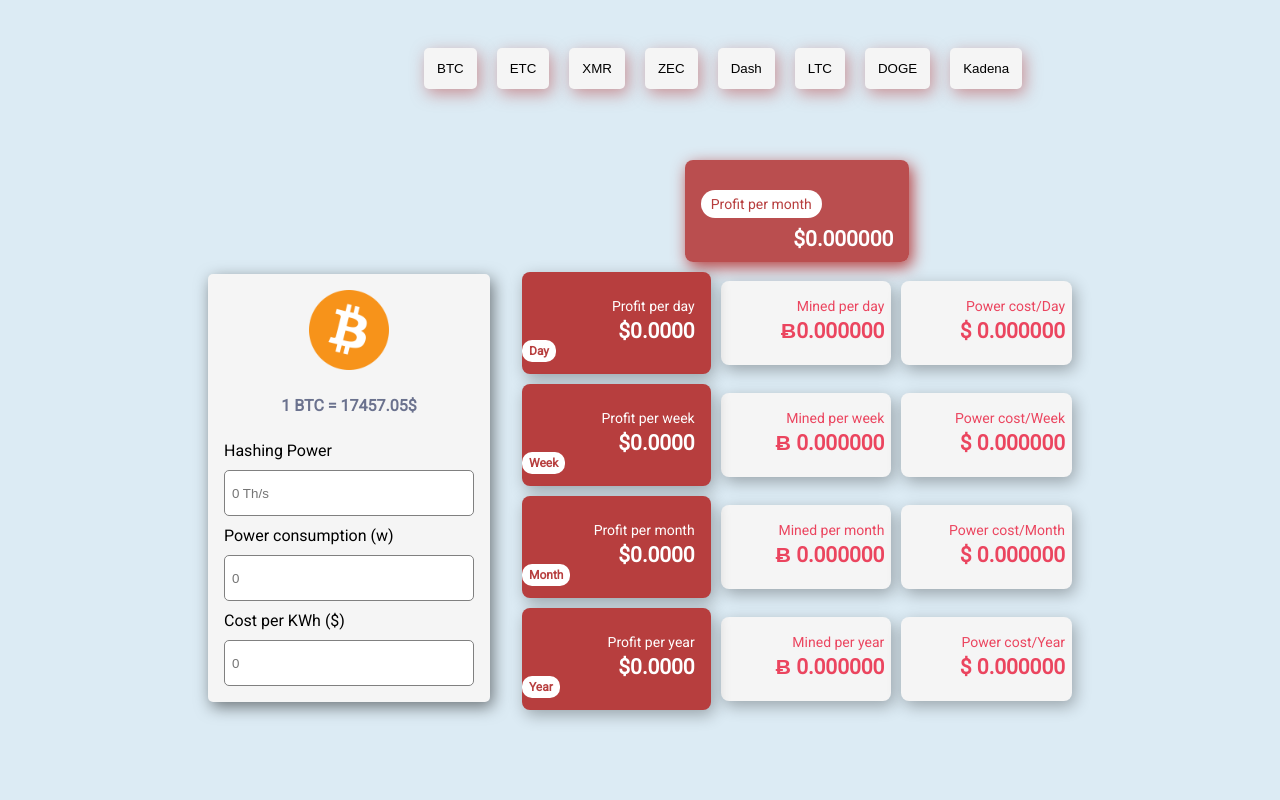
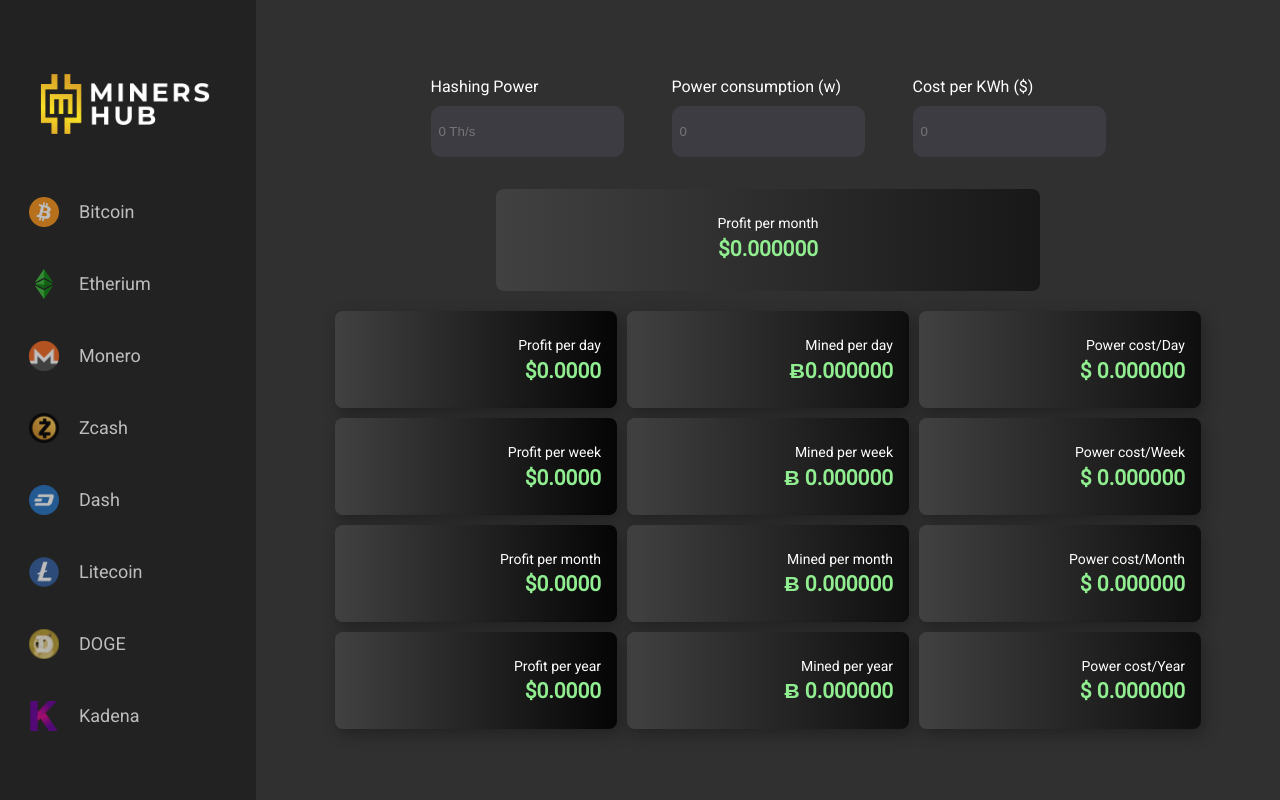
Before and after one commit to salmanhaider14/mining-calculator, a React (Vite) app: page / in a window 1280 px wide. Built offline with nearby package versions, Linux system fonts and the light colour scheme.

Commit message:
ui remake

```diff
--- a/src/App.jsx
+++ b/src/App.jsx
@@ -3,7 +3,7 @@
 
 function App() {
   let [hourlyvalue, setHourlyValue] = useState(0.00000015);
-  let [exchangerate, setExchangeRate] = useState(17, 457.05);
+  let [exchangerate, setExchangeRate] = useState(16670.97);
 
   const [hashingpower, setHashingpower] = useState(0);
 
@@ -76,14 +76,16 @@
   const [isDoge, setIsDoge] = useState(false);
   const [isKadena, setIsKadena] = useState(false);
 
-  console.log(hourlyvalue);
-
   return (
     <div className="App">
       <div className="options">
-        <ul>
-          <li>
-            <button
+        <a href="https://minershub.ae">
+          <img src="/logo.png" alt="" className="logo" />
+        </a>
+
+        <div className="coins-container">
+          <div
+            className="coin"
             onClick={() => {
               setIsbtc(true);
               setIsetc(false);
@@ -94,17 +96,18 @@
               setIsDoge(false);
               setIsKadena(false);
               setHourlyValue(0.00000015);
-                setExchangeRate(17457.05);
+              setExchangeRate(16670.97);
               setProfitDay(0);
               setCostday(0);
               setMinedday(0);
             }}
           >
-              BTC{" "}
-            </button>
-          </li>
-          <li>
-            <button
+            <img src="/btc.png" alt="" width={30} />
+            <p>Bitcoin</p>
+          </div>
+
+          <div
+            className="coin"
             onClick={() => {
               setHourlyValue(0.00000677);
               setExchangeRate(18.26);
@@ -121,11 +124,12 @@
               setIsKadena(false);
             }}
           >
-              ETC{" "}
-            </button>
-          </li>
-          <li>
-            <button
+            <img src="/etc.png" alt="" width={30} />
+            <p> Etherium</p>
+          </div>
+
+          <div
+            className="coin"
             onClick={() => {
               setExchangeRate(148.55);
               setHourlyValue(0.0000082);
@@ -142,11 +146,12 @@
               setMinedday(0);
             }}
           >
-              XMR{" "}
-            </button>
-          </li>
-          <li>
-            <button
+            <img src="/xmr.png" alt="" width={30} />
+            <p>Monero </p>
+          </div>
+
+          <div
+            className="coin"
             onClick={() => {
               setExchangeRate(45.93);
               setHourlyValue(0.00001074);
@@ -163,11 +168,12 @@
               setMinedday(0);
             }}
           >
-              ZEC
-            </button>
-          </li>
-          <li>
-            <button
+            <img src="/zec.png" alt="" width={30} />
+            <p>Zcash </p>
+          </div>
+
+          <div
+            className="coin"
             onClick={() => {
               setExchangeRate(46.79);
               setHourlyValue(0.00000002);
@@ -184,11 +190,12 @@
               setMinedday(0);
             }}
           >
-              Dash
-            </button>
-          </li>
-          <li>
-            <button
+            <img src="/dash.png" alt="" width={30} />
+            <p>Dash</p>
+          </div>
+
+          <div
+            className="coin"
             onClick={() => {
               setExchangeRate(73.16);
               setHourlyValue(0.00000052);
@@ -205,11 +212,12 @@
               setMinedday(0);
             }}
           >
-              LTC
-            </button>
-          </li>
-          <li>
-            <button
+            <img src="/ltc.png" alt="" width={30} />
+            <p> Litecoin </p>
+          </div>
+
+          <div
+            className="coin"
             onClick={() => {
               setExchangeRate(0.082);
               setHourlyValue(0.00076643);
@@ -226,11 +234,12 @@
               setMinedday(0);
             }}
           >
-              DOGE
-            </button>
-          </li>
-          <li>
-            <button
+            <img src="/doge.png" alt="" width={30} />
+            <p>DOGE</p>
+          </div>
+
+          <div
+            className="coin"
             onClick={() => {
               setExchangeRate(0.997);
               setHourlyValue(0.0133675);
@@ -247,38 +256,18 @@
               setMinedday(0);
             }}
           >
-              Kadena
-            </button>
-          </li>
-        </ul>
+            <img src="/kadena.png" alt="" width={30} />
+            <p>Kadena</p>
+          </div>
+        </div>
       </div>
 
       <div className="container">
+        <div className="stats">
           <div className="calculator">
-          <img
-            src={
-              (isbtc && "/btc.png") ||
-              (isEtc && "/etc.png") ||
-              (isXmr && "/xmr.png") ||
-              (isZec && "/zec.png") ||
-              (isDash && "/dash.png") ||
-              (isLtc && "/ltc.png") ||
-              (isDoge && "/doge.png") ||
-              (isKadena && "/kadena.png")
-            }
-            alt=""
-            width={80}
-          />
-          <p className="rate">
-            {(isbtc && "1 BTC = 17457.05$") ||
-              (isEtc && "1 ETC = 18.26$") ||
-              (isXmr && "1 XMR = 148.55$") ||
-              (isZec && "1 ZEC = 45.93$") ||
-              (isDash && "1 Dash = 46.79$") ||
-              (isLtc && "1 LTC = 73.16$") ||
-              (isDoge && "1 DOGE = 0.082$") ||
-              (isKadena && "1 KDA = 0.997$ ")}
-          </p>
+            <div
+              style={{ display: "flex", flexDirection: "column", gap: "10px" }}
+            >
               <label>Hashing Power</label>
               <input
                 type={"text"}
@@ -296,30 +285,31 @@
                   setHashingpower(e.target.value);
                 }}
               />
+            </div>
 
+            <div
+              style={{ display: "flex", flexDirection: "column", gap: "10px" }}
+            >
+              {" "}
               <label>Power consumption (w)</label>
               <input
                 type={"text"}
                 placeholder="0"
                 onChange={(e) => setPower(e.target.value)}
               />
+            </div>
 
+            <div
+              style={{ display: "flex", flexDirection: "column", gap: "10px" }}
+            >
               <label>Cost per KWh ($)</label>
               <input
                 type={"text"}
                 placeholder="0"
                 onChange={(e) => setHorsepower(e.target.value)}
               />
-
-          {/* <label>Pool Fee (%)</label>
-          <input
-            type={"text"}
-            placeholder="0"
-            onChange={(e) => setPool(e.target.value)}
-          /> */}
             </div>
-
-        <div className="stats">
+          </div>
           <div className="day">
             <div className="profitmonth">
               <p>Profit per month</p>
@@ -328,25 +318,15 @@
           </div>
 
           <div className="day">
-            {profitday > costday ? (
-              <div className="profit" style={{ backgroundColor: "green" }}>
+            {profitday < costday ? (
+              <div className="profit" style={{ color: "red" }}>
                 <p>Profit per day</p>
                 <h2>${profitday.toFixed(4)}</h2>
-                {/* <p style={{ fontSize: "14px" }}>
-                  Pool Fee $ {poolday.toFixed(4)}
-                </p> */}
-
-                <h3>Day</h3>
               </div>
             ) : (
               <div className="profit">
                 <p>Profit per day</p>
                 <h2>${profitday.toFixed(4)}</h2>
-                {/* <p style={{ fontSize: "14px" }}>
-                  Pool Fee $ {poolday.toFixed(4)}
-                </p> */}
-
-                <h3>Day</h3>
               </div>
             )}
             <div className="mined">
@@ -370,23 +350,15 @@
             </div>
           </div>
           <div className="day">
-            {profitday > costday ? (
-              <div className="profit" style={{ backgroundColor: "green" }}>
+            {profitday < costday ? (
+              <div className="profit" style={{ color: "red" }}>
                 <p>Profit per week</p>
                 <h2>${profitweek.toFixed(4)}</h2>
-                {/* <p style={{ fontSize: "14px" }}>
-                  Pool Fee $ {poolweek.toFixed(4)}
-                </p> */}
-                <h3>Week</h3>
               </div>
             ) : (
               <div className="profit">
                 <p>Profit per week</p>
                 <h2>${profitweek.toFixed(4)}</h2>
-                {/* <p style={{ fontSize: "14px" }}>
-                  Pool Fee $ {poolweek.toFixed(4)}
-                </p> */}
-                <h3>Week</h3>
               </div>
             )}
             <div className="mined">
@@ -410,23 +382,15 @@
             </div>
           </div>
           <div className="day">
-            {profitday > costday ? (
-              <div className="profit" style={{ backgroundColor: "green" }}>
+            {profitday < costday ? (
+              <div className="profit" style={{ color: "red" }}>
                 <p>Profit per month</p>
                 <h2>${profitmonth.toFixed(4)}</h2>
-                {/* <p style={{ fontSize: "14px" }}>
-                  Pool Fee $ {poolMonth.toFixed(4)}
-                </p> */}
-                <h3>Month</h3>
               </div>
             ) : (
               <div className="profit">
                 <p>Profit per month</p>
                 <h2>${profitmonth.toFixed(4)}</h2>
-                {/* <p style={{ fontSize: "14px" }}>
-                  Pool Fee $ {poolMonth.toFixed(4)}
-                </p> */}
-                <h3>Month</h3>
               </div>
             )}
             <div className="mined">
@@ -450,23 +414,15 @@
             </div>
           </div>
           <div className="day">
-            {profitday > costday ? (
-              <div className="profit" style={{ backgroundColor: "green" }}>
+            {profitday < costday ? (
+              <div className="profit" style={{ color: "red" }}>
                 <p>Profit per year</p>
                 <h2>${profityear.toFixed(4)}</h2>
-                {/* <p style={{ fontSize: "14px" }}>
-                  Pool Fee $ {poolYear.toFixed(4)}
-                </p> */}
-                <h3>Year</h3>
               </div>
             ) : (
               <div className="profit">
                 <p>Profit per year</p>
                 <h2>${profityear.toFixed(4)}</h2>
-                {/* <p style={{ fontSize: "14px" }}>
-                  Pool Fee $ {poolYear.toFixed(4)}
-                </p> */}
-                <h3>Year</h3>
               </div>
             )}
             <div className="mined">
--- a/src/App.scss
+++ b/src/App.scss
@@ -5,36 +5,59 @@
 .App {
   min-height: 100vh;
   width: 100%;
-  background-color: rgb(186, 215, 233, 0.5);
+  display: flex;
 
   .options {
-    margin-top: 2rem;
+    background-color: #222222;
+    min-height: 100vh;
+    transition: all 0.5s;
+    width: 20%;
+    display: flex;
+
+    .logo {
+      width: 250px;
+      object-fit: contain;
       position: absolute;
-    margin-left: 30%;
+      left: 0;
+    }
 
-    ul {
-      list-style: none;
+    .hamburger {
+      position: absolute;
+      right: 0;
+      cursor: pointer;
+      z-index: 999;
+    }
+    .coins-container {
+      display: flex;
+      flex-direction: column;
+      align-items: center;
+      padding: 1rem;
+      line-height: 10px;
+      margin-top: 10rem;
+      .coin {
+        color: white;
+        border: none;
+        padding: 13px;
+        border-radius: 5px;
         display: flex;
         gap: 20px;
-      border: none;
-      flex-wrap: wrap;
-      justify-content: center;
-      align-items: center;
+        width: 250px;
+        font-size: 18px;
+        cursor: pointer;
+        opacity: 0.7;
 
-      li {
-        button {
-          background-color: whitesmoke;
-          border: none;
-          color: black;
-          padding: 13px;
-          border-radius: 5px;
-          box-shadow: 3px 5px 16px rgb(183, 62, 62, 0.5);
-          transition: all 0.2s;
-          cursor: pointer;
+        img {
+          object-fit: contain;
+        }
 
         &:hover {
-            transform: translateY(-5px);
-          }
+          background-image: linear-gradient(
+            to right,
+            #414141,
+            rgb(0, 0, 0, 0.2)
+          );
+          transform: scale(1.1);
+          opacity: 1;
         }
       }
     }
@@ -44,51 +67,52 @@
     display: flex;
     justify-content: center;
     align-items: center;
-    flex-wrap: wrap;
     gap: 2rem;
-    .calculator {
-      display: flex;
-      flex-direction: column;
-      width: 250px;
-      height: max-content;
-      background-color: whitesmoke;
-      gap: 10px;
-      padding: 1rem;
-      box-shadow: 3px 5px 16px rgba(0, 0, 0, 0.5);
-      border-radius: 5px;
-      margin-top: 16rem;
-
-      img {
-        margin: auto;
-      }
-
-      .rate {
-        text-align: center;
-        color: #6b728e;
-        font-weight: bold;
-      }
-
-      input {
-        height: 30px;
-        border: 0.1px solid grey;
-        border-radius: 5px;
-        padding: 7px;
-        &:focus {
-          border: none;
-          outline: 1.5px solid orangered;
-        }
-      }
-    }
+    background-color: #303030;
+    min-height: 100vh;
+    width: 100%;
+    flex: 2;
 
     .stats {
-      width: 550px;
       height: max-content;
       display: flex;
       justify-content: center;
       flex-wrap: wrap;
       font-size: 14px;
       position: relative;
-      margin-top: 10rem;
+
+      align-items: center;
+      // width: 100%;
+      color: white;
+      border-radius: 1rem;
+
+      .calculator {
+        display: flex;
+        gap: 3rem;
+        padding: 1rem;
+        flex-wrap: wrap;
+        justify-content: center;
+        align-items: center;
+        margin-bottom: 1rem;
+
+        label {
+          font-size: 16px;
+        }
+
+        input {
+          height: 35px;
+          outline: none;
+          border: 1px solid #3d3c42;
+          border-radius: 10px;
+          background-color: #3d3c42;
+          padding: 7px;
+          color: white;
+          &:focus {
+            border: none;
+            outline: 1.5px solid white;
+          }
+        }
+      }
 
       .day {
         display: flex;
@@ -97,33 +121,41 @@
         gap: 10px;
         margin-bottom: 10px;
         width: 100%;
+        position: relative;
 
         .profitmonth {
-          background-color: rgb(183, 62, 62, 0.9);
-          width: 35%;
+          // background-color: #434242;
+          background-image: linear-gradient(
+            to right,
+            #414141,
+            rgb(0, 0, 0, 0.5)
+          );
+          width: 50%;
           height: 70px;
-          color: white;
+          color: lightgreen;
           padding: 1rem;
-          text-align: end;
+          text-align: center;
           border-radius: 8px;
-          box-shadow: 3px 5px 16px rgb(183, 62, 62, 1);
+
           line-height: 8px;
+          margin-bottom: 10px;
 
           p {
-            background-color: white;
-            color: #b73e3e;
-            width: max-content;
-            padding: 10px;
-            text-align: end;
-            border-radius: 16px;
+            text-align: center;
+            color: white;
           }
         }
 
         .profit {
-          background-color: #b73e3e;
-          width: 35%;
-          height: 70px;
-          color: white;
+          // background-color: #434242;
+          background-image: linear-gradient(
+            to right,
+            #414141,
+            rgb(0, 0, 0, 0.9)
+          );
+          width: 250px;
+          height: max-content;
+          color: lightgreen;
           padding: 1rem;
           text-align: end;
           border-radius: 8px;
@@ -141,28 +173,49 @@
             border-radius: 10px;
             font-size: 12px;
           }
+          p {
+            color: white;
+          }
         }
         .mined {
-          background-color: whitesmoke;
-          width: 35%;
-          height: 70px;
+          // background-color: #222222;
+          background-image: linear-gradient(
+            to right,
+            #414141,
+            rgb(0, 0, 0, 0.7)
+          );
+          width: 250px;
+          height: max-content;
           text-align: end;
-          padding: 7px;
+          padding: 1rem;
           border-radius: 8px;
           box-shadow: 3px 5px 16px rgba(0, 0, 0, 0.3);
           line-height: 8px;
-          color: #eb455f;
+          color: lightgreen;
+
+          p {
+            color: white;
+          }
         }
         .power {
-          background-color: whitesmoke;
-          width: 35%;
-          height: 70px;
+          // background-color: #222222;
+          background-image: linear-gradient(
+            to right,
+            #414141,
+            rgb(0, 0, 0, 0.7)
+          );
+          width: 250px;
+          height: max-content;
+
           text-align: end;
-          padding: 7px;
+          padding: 1rem;
           border-radius: 8px;
           box-shadow: 3px 5px 16px rgba(0, 0, 0, 0.3);
           line-height: 8px;
-          color: #eb455f;
+          color: lightgreen;
+          p {
+            color: white;
+          }
         }
       }
     }
@@ -172,11 +225,32 @@
 @media all and (max-width: 900px) {
   .App {
     .options {
-      margin-left: 0%;
+      .coins-container {
+        .coin {
+          width: max-content;
         }
+      }
+
+      .logo {
+        width: 150px;
+      }
+      p {
+        display: none;
+      }
+    }
+  }
+  .container {
+    width: 100vh;
+    .stats {
+      .calculator {
+        flex-direction: column;
       }
       .day {
         flex-direction: column;
+
+        .profitmonth {
+          width: 30%;
+        }
 
         .profit {
           width: 60%;
@@ -189,3 +263,5 @@
         }
       }
     }
+  }
+}
```
Also changed, not shown: public/burger.png (added), public/logo.png (added). Lines whose indentation alone changed are shown as unchanged.
